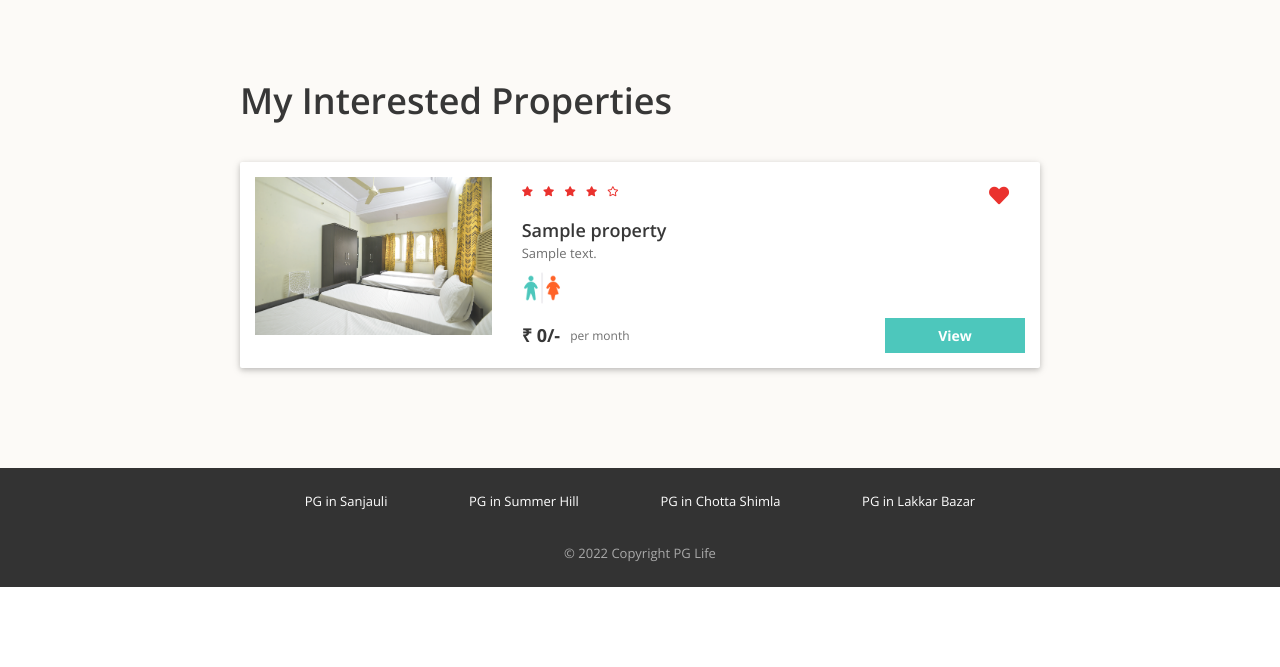
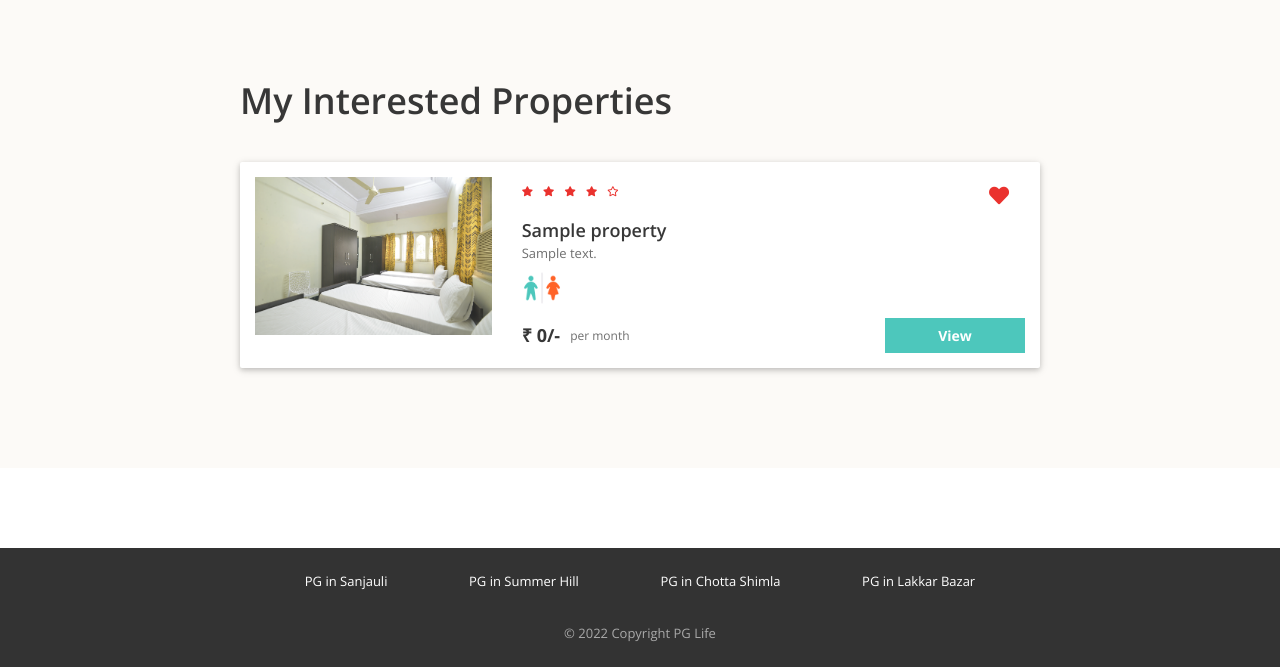
Before and after one commit to theav21/projectPG, a PHP site: page /dashboard.php in a window 1280 px wide. Shown: the part 446-1113 px from the top of the page. Before the commit the page ends 1033 px from the top, so only its background shows below. Run offline with PHP 8.4, Linux system fonts and the light colour scheme; the visitor is signed in with stand-in values (Sample User, id 1); tables that the repository leaves empty or names only in its code hold one stand-in row (values such as "Sample post"); some libraries are stand-ins or nearby versions.

Commit message:
minor changes in dashboard.php

```diff
--- a/css/dashboard.css
+++ b/css/dashboard.css
@@ -27,6 +27,7 @@
 }
 
 .my-interested-properties {
+    margin-bottom: 80px;
     background-color: #fcfaf7;
 }
 
--- a/dashboard.php
+++ b/dashboard.php
@@ -83,12 +83,13 @@ $interested_properties = mysqli_fetch_all($result_2, MYSQLI_ASSOC);
         </div>
     </div>
 
-    <?php
-    if (count($interested_properties) > 0) {
-    ?>
+
         <div class="my-interested-properties">
             <div class="page-container">
                 <h1>My Interested Properties</h1>
+                <?php
+                    if (count($interested_properties) > 0) {
+                ?>
 
                 <?php
                 foreach ($interested_properties as $property) {
@@ -163,11 +164,12 @@ $interested_properties = mysqli_fetch_all($result_2, MYSQLI_ASSOC);
                 <?php
                 }
                 ?>
+                <?php
+                        }
+                ?>
             </div>
         </div>
-    <?php
-    }
-    ?>
+
 
     <?php
     include "includes/footer.php";
```
